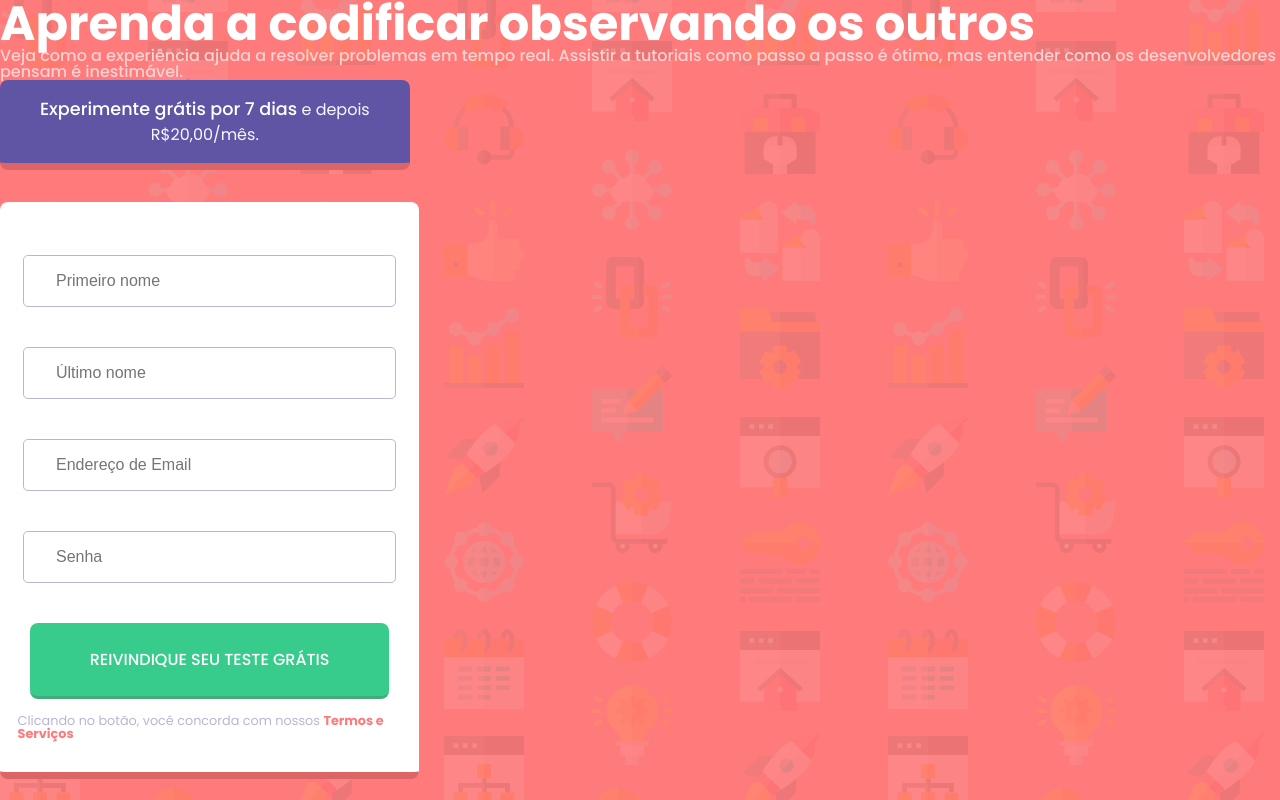
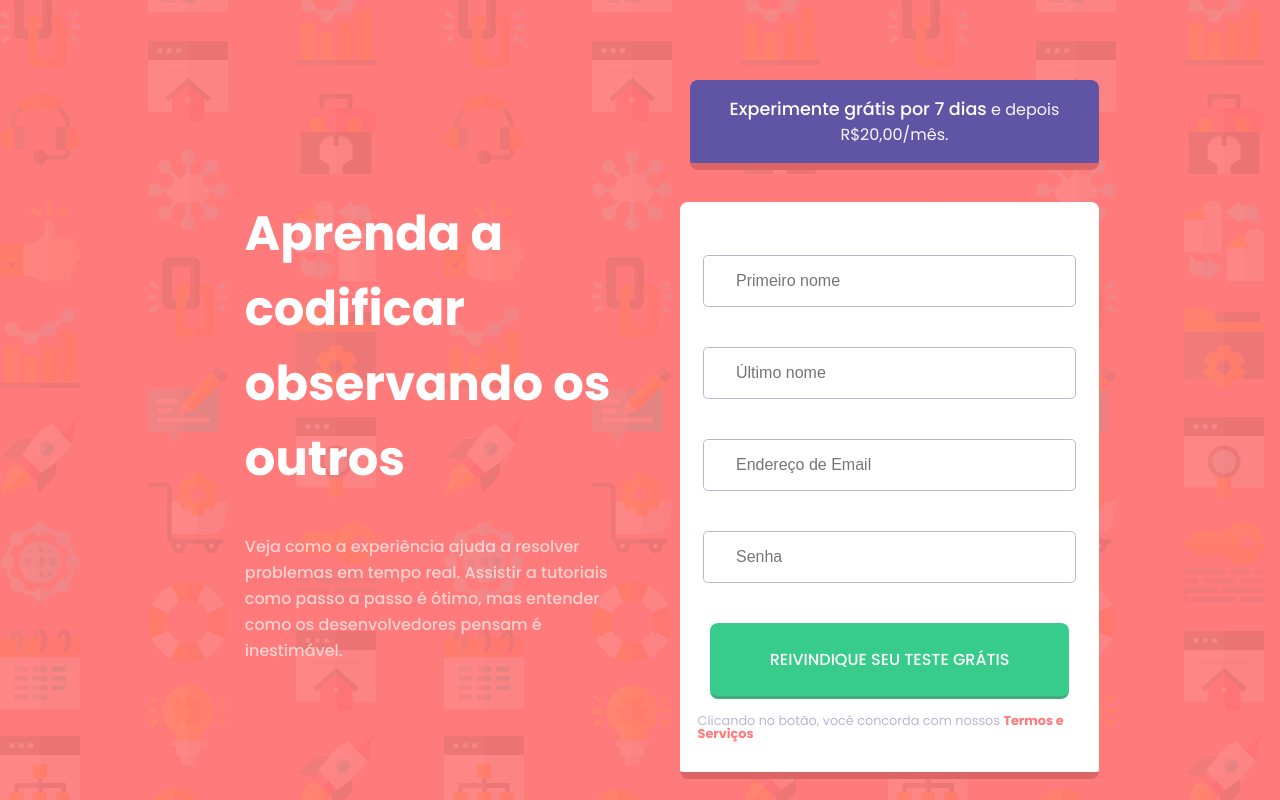
Before and after one commit to Anderson-S-Santos/pagina-com-formulario-de-inscricao, a plain HTML site: page index.html in a window 1280 px wide. Drawn offline with Linux system fonts and the light colour scheme.

Commit message:
Adicionar flexbox ou grid para posicionar os dois elementos da página um ao lado do outro no centro

```diff
--- a/css/style.css
+++ b/css/style.css
@@ -20,15 +20,38 @@ body {
     font-family: 'Poppins', sans-serif;
 }
 
+.container {
+    display: flex;
+    justify-content: center;
+    align-items: center;
+    margin-top: 5em;
+}
+
+.descricao {
+    display: flex;
+    flex-direction: column;
+    width: 29vw;
+    margin: 0 5vw;
+}
+
+.caixaFormulario {
+    display: flex;
+    flex-direction: column;
+    align-items: flex-end;
+}
+
 .principal {
     color: var(--branco);
     font-size: 3em;
     font-weight: 700;
+    margin-bottom: .8em;
+    line-height: 75px;
 }
 
 .secundario {
     font-weight: 500;
     color: var(--paragrafo-secundario);
+    line-height: 26px;
 }
 
 .testeGratis {
--- a/index.html
+++ b/index.html
@@ -1,5 +1,6 @@
 <!DOCTYPE html>
 <html lang="en">
+
 <head>
     <meta charset="UTF-8">
     <meta http-equiv="X-UA-Compatible" content="IE=edge">
@@ -9,27 +10,40 @@
     <link rel="stylesheet" href="./css/reset.css">
     <link rel="stylesheet" href="./css/style.css">
 </head>
+
 <body>
 
     <div class="container">
+
+        <div class="descricao">
+
             <h1 class="principal">Aprenda a codificar observando os outros</h1>
 
-        <p class="secundario">Veja como a experiência ajuda a resolver problemas em tempo real. Assistir a tutoriais como passo a passo é ótimo, mas entender como os desenvolvedores pensam é inestimável.</p>
+            <p class="secundario">Veja como a experiência ajuda a resolver problemas em tempo real. Assistir a tutoriais
+                como passo a passo é ótimo, mas entender como os desenvolvedores pensam é inestimável.</p>
 
-        <div class="botaoTesteGratis">
+        </div>
+
+        <div class="caixaFormulario">
+
+
                 <button class="testeGratis">
-               <span class="destaqueTesteGratis">Experimente grátis por 7 dias</span> e depois  R$20,00/mês.
+                    <span class="destaqueTesteGratis">Experimente grátis por 7 dias</span> e depois R$20,00/mês.
                 </button>
-        </div>
+
             <!-- Ínicio do Formulário -->
             <form action="" id="formulario">
-            <label for="nome"><input type="text" placeholder="Primeiro nome" id="inputPrimeiroNome" class="camposFormulario" ></label>
+                <label for="nome"><input type="text" placeholder="Primeiro nome" id="inputPrimeiroNome"
+                        class="camposFormulario"></label>
 
-            <label for="sobrenome"><input type="text" placeholder="Último nome" id="inputUltimoNome" class="camposFormulario"></label>
+                <label for="sobrenome"><input type="text" placeholder="Último nome" id="inputUltimoNome"
+                        class="camposFormulario"></label>
 
-            <label for="email"><input type="email" placeholder="Endereço de Email" id="inputEmail" class="camposFormulario"></label>
+                <label for="email"><input type="email" placeholder="Endereço de Email" id="inputEmail"
+                        class="camposFormulario"></label>
 
-            <label for="senha"><input type="password" placeholder="Senha" id="inputSenha" class="camposFormulario"></label>
+                <label for="senha"><input type="password" placeholder="Senha" id="inputSenha"
+                        class="camposFormulario"></label>
 
                 <button type="submit" id="enviar">Reivindique seu teste grátis</button>
 
@@ -38,6 +52,8 @@
                 </p>
             </form>
         </div>
+    </div>
 
 </body>
+
 </html>
```
Also changed, not shown: 1 other file. Lines whose indentation alone changed are shown as unchanged.
